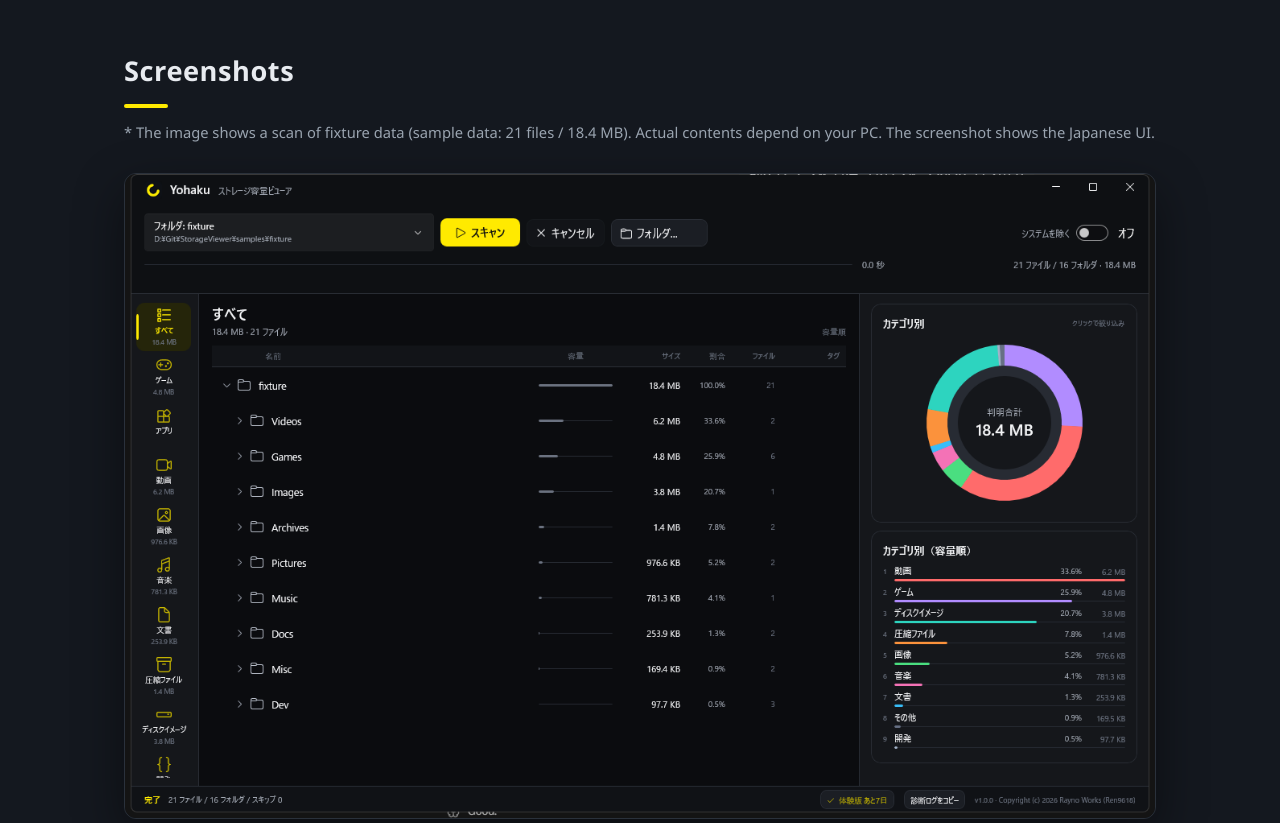
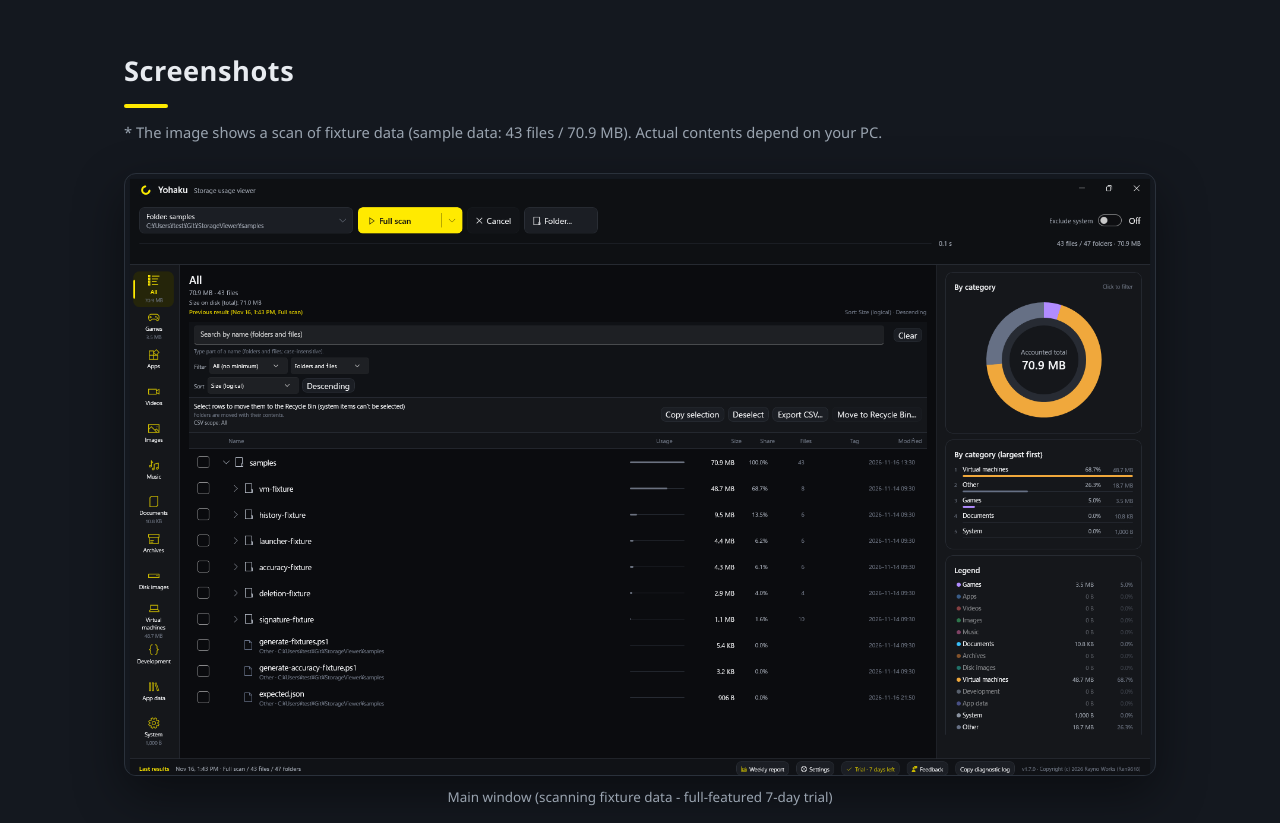
Before and after one commit to Ren9618/Yohaku, a plain HTML site: page en/index.html in a window 1280 px wide. Shown: the part 2360-3183 px from the top of the page. Drawn offline with Linux system fonts and the light colour scheme.

Commit message:
﻿docs: use the English UI screenshot on the English page

```diff
--- a/en/index.html
+++ b/en/index.html
@@ -196,11 +196,11 @@
   <section class="section section-alt" id="screenshots">
     <div class="container">
       <h2 class="section-title">Screenshots</h2>
-      <p class="section-note">* The image shows a scan of fixture data (sample data: 21 files / 18.4 MB). Actual contents depend on your PC. The screenshot shows the Japanese UI.</p>
+      <p class="section-note">* The image shows a scan of fixture data (sample data: 43 files / 70.9 MB). Actual contents depend on your PC.</p>
       <figure class="shot">
-        <img class="shot-img" src="../img/screenshot-main.png"
+        <img class="shot-img" src="../img/screenshot-main-en.png"
              alt="Yohaku's main window: a three-pane layout with the category list on the left, items by size in the center, and a category donut chart and ranked list on the right. The status bar shows the trial period remaining"
-             width="1280" height="800" loading="lazy">
+             width="1734" height="1012" loading="lazy">
         <figcaption>Main window (scanning fixture data - full-featured 7-day trial)</figcaption>
       </figure>
     </div>
```
Also changed, not shown: img/screenshot-main-en.png (added).
